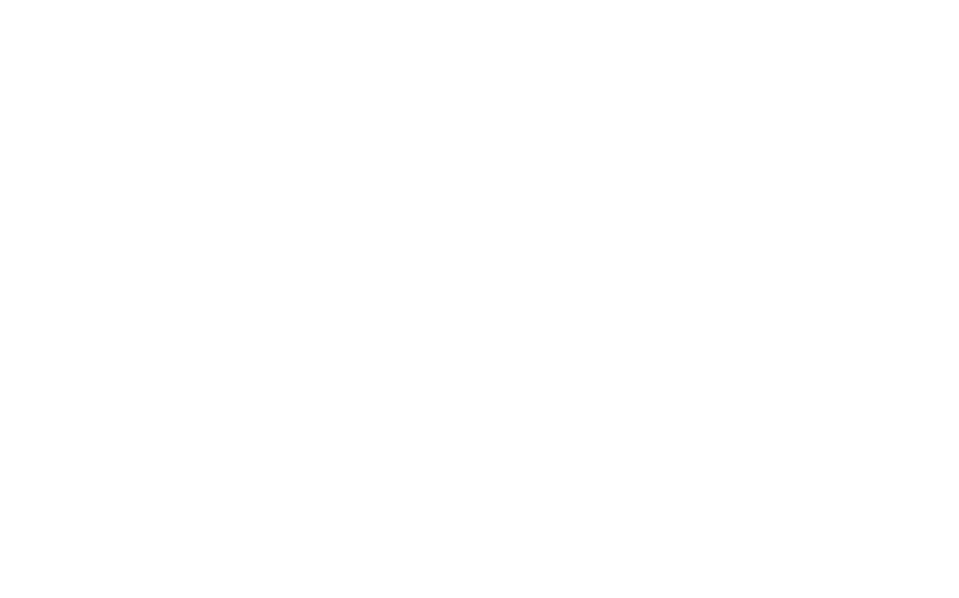
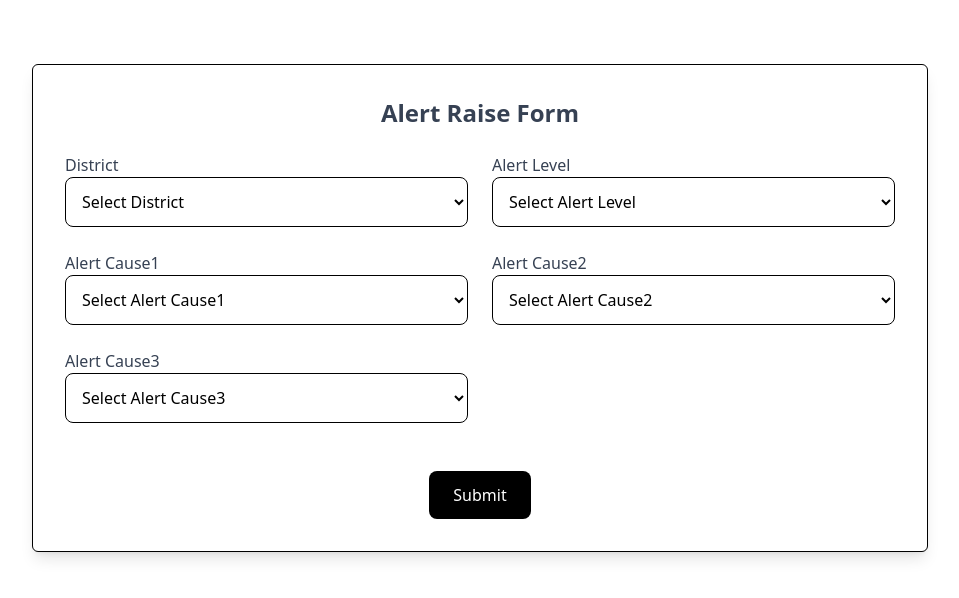
Before and after one commit to ShreyaS-2321/Khan-Abhilekh, a React (Vite) app in the folder khan-abhilekh/: page /alert in a window 1280 px wide. Shown: the top 598 px of the page, without its empty margins (160-1119 px from the left). Built offline with nearby package versions, Linux system fonts and the light colour scheme.

Commit message:
Update alert.jsx

```diff
--- a/khan-abhilekh/src/components/alert.jsx
+++ b/khan-abhilekh/src/components/alert.jsx
@@ -1,9 +1,139 @@
-import React from 'react'
+import React from "react";
+import { useState } from "react";
+import { databases } from "../../appwrite";
+import { ID } from "appwrite";
+import { AiOutlineLoading3Quarters } from "react-icons/ai";
 
 const Alertpage = () => {
+  const [loading, setLoading] = useState(false);
+  const [alertData, setAlertData] = useState({
+    district: "",
+    alertlevel: "",
+    alertcause1: "",
+    alertcause2: "",
+    alertcause3: "",
+  });
+
+  const districtOptions = ["district1", "district2", "district3", "district4"];
+  const alertLevelOption = ["Critcial", "Moderate", "Low"];
+  const alertCauseOption1 = [
+    "Cave_ins_and_Collapses",
+    "GasExplosions",
+    "Flooding",
+  ];
+  const alertCauseOption2 = [
+    "Ground_Control_Hazards",
+    "improper_ventilation",
+    "heat_stress",
+  ];
+  const alertCauseOption3 = ["Equipment_Malfunctions", "minor_injury"];
+
+  const handleChange = (e) => {
+    setAlertData({ ...alertData, [e.target.name]: e.target.value });
+  };
+
+  const handleSubmit = async (e) => {
+    e.preventDefault();
+    setLoading(true);
+
+    try {
+      await databases.createDocument(
+        "67a62a0f00267d96a644",
+        "67a69d2b001432b735c4",
+        ID.unique()
+        //   formattedData
+      );
+      alert("Alert raised successfully!");
+      setAlertData({
+        district: "",
+        alertlevel: "",
+        alertcause1: "",
+        alertcause2: "",
+        alertcause3: "",
+      });
+    } catch (error) {
+      alert("Error submitting form: " + error.message);
+    }
+
+    setLoading(false);
+  };
+
   return (
-    <div></div>
-  )
-}
+    <div className="max-w-4xl mx-auto p-8 bg-white shadow-lg rounded-md border mt-16">
+      <h2 className="text-2xl font-bold text-center mb-6 text-gray-700">
+        Alert Raise Form
+      </h2>
+      <form
+        onSubmit={handleSubmit}
+        className="grid grid-row-5 md:grid-cols-2 gap-6"
+      >
+        {[
+          { name: "District", options: districtOptions },
+          { name: "Alert Level", options: alertLevelOption },
+          { name: "Alert Cause1", options: alertCauseOption1 },
+          { name: "Alert Cause2", options: alertCauseOption2 },
+          { name: "Alert Cause3", options: alertCauseOption3 },
+        ].map((field) => (
+          <div key={field.name}>
+            <label className="block font-medium text-gray-700 capitalize">
+              {field.name.replace(/([A-Z])/g, " $1").trim()}
+            </label>
+            <select
+              name={field.name}
+              value={alertData[field.name]}
+              onChange={handleChange}
+              className="w-full border rounded-lg p-3 focus:outline-none focus:ring-2 focus:ring-gray-500"
+            >
+              <option value="">Select {field.name}</option>
+              {field.options.map((option) => (
+                <option key={option} value={option}>
+                  {option}
+                </option>
+              ))}
+            </select>
+          </div>
+        ))}
+        {Object.keys(alertData)
+          .filter(
+            (key) =>
+              ![
+                "district",
+                "alertlevel",
+                "alertcause1",
+                "alertcause2",
+                "alertcause3",
+              ].includes(key)
+          )
+          .map((field) => (
+            <div key={field}>
+              <label className="block font-medium text-gray-700 capitalize">
+                {field.replace(/([A-Z])/g, " $1").trim()}
+              </label>
+              <input
+                type="number"
+                name={field}
+                value={alertData[field]}
+                onChange={handleChange}
+                className="w-full border rounded-lg p-3 focus:outline-none focus:ring-2 focus:ring-gray-500"
+              />
+            </div>
+          ))}
+        <div className="col-span-2 flex justify-center mt-6">
+          <button
+            type="submit"
+            className="px-6 py-3 bg-black text-white rounded-lg hover:bg-black transition-all flex items-center gap-2"
+            disabled={loading}
+          >
+            {loading ? (
+              <AiOutlineLoading3Quarters className="animate-spin" />
+            ) : (
+              "Submit"
+            )}
+          </button>
+        </div>
+      </form>
+    </div>
+  );
+};
 
 export default Alertpage;
```
